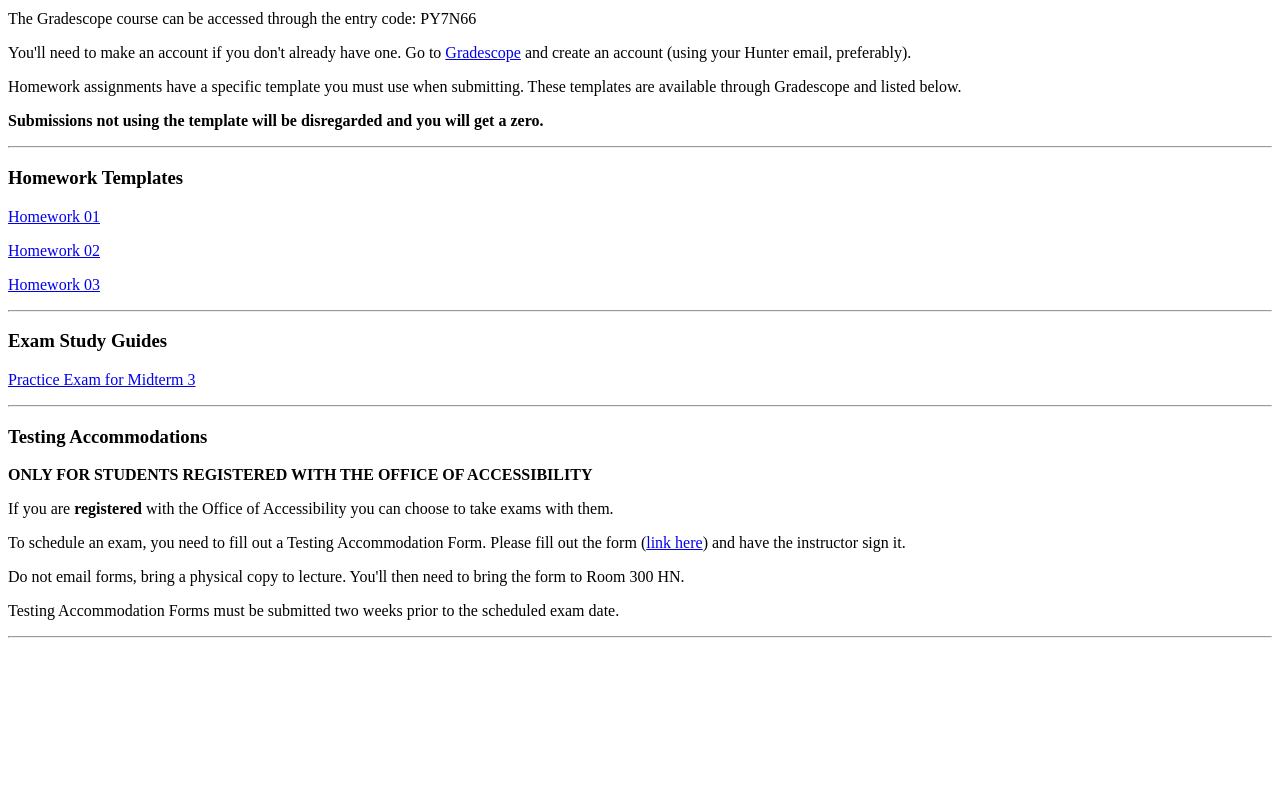
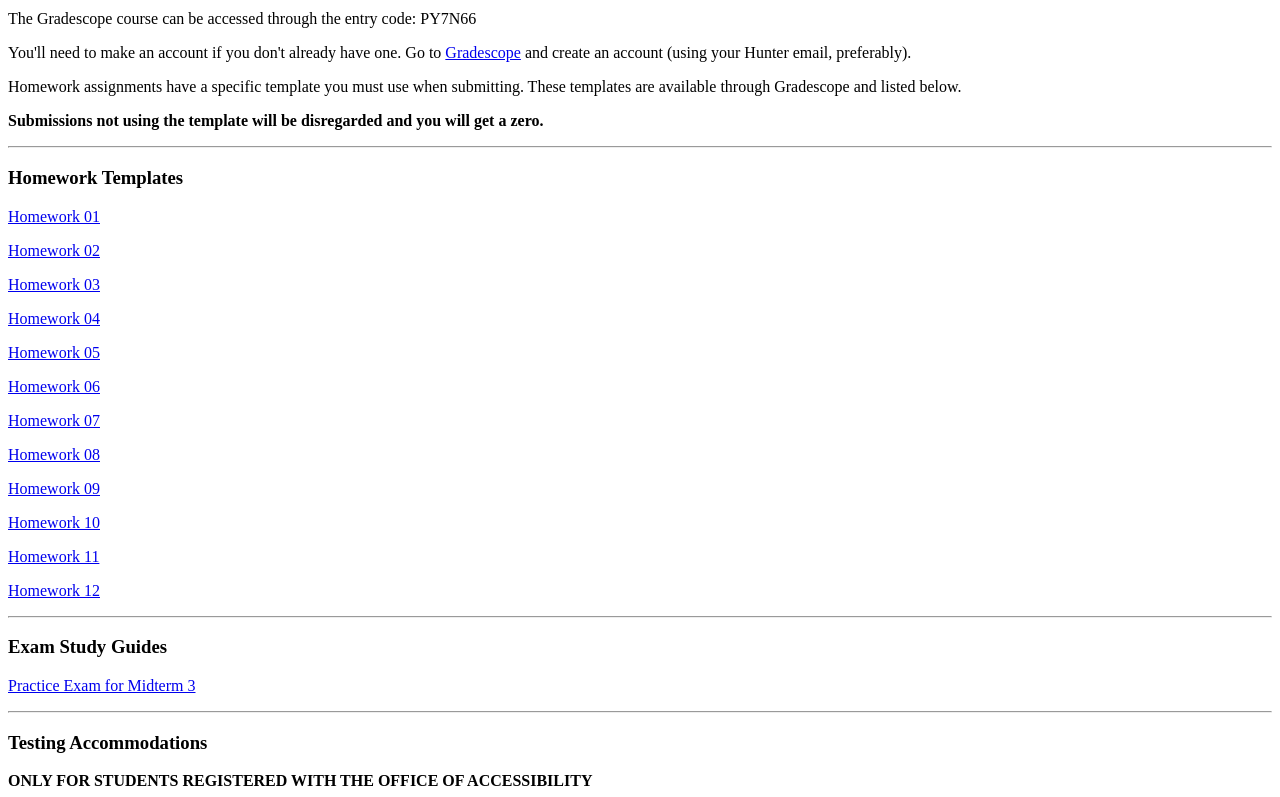
Before and after one commit to mtlynch3/csci160, a plain HTML site: page hw-exam-info.html in a window 1280 px wide. Shown: the part 505-1302 px from the top of the page. Before the commit the page ends 1151 px from the top, so only its background shows below. Drawn offline with Linux system fonts and the light colour scheme.

Commit message:
adding homework templates 4-12

```diff
--- a/hw-exam-info.html
+++ b/hw-exam-info.html
@@ -35,6 +35,15 @@
     <p><a href="./files/hw01.pdf" target="_blank">Homework 01</a></p>
     <p><a href="./files/hw02.pdf" target="_blank">Homework 02</a></p>
     <p><a href="./files/hw03.pdf" target="_blank">Homework 03</a></p>
+    <p><a href="./files/CSCI160_hw_4.pdf" target="_blank">Homework 04</a></p>
+    <p><a href="./files/CSCI160_hw_5.pdf" target="_blank">Homework 05</a></p>
+    <p><a href="./files/CSCI160_hw_6.pdf" target="_blank">Homework 06</a></p>
+    <p><a href="./files/CSCI160_hw_7.pdf" target="_blank">Homework 07</a></p>
+    <p><a href="./files/CSCI160_hw_8.pdf" target="_blank">Homework 08</a></p>
+    <p><a href="./files/CSCI160_hw_9.pdf" target="_blank">Homework 09</a></p>
+    <p><a href="./files/CSCI160_hw_10.pdf" target="_blank">Homework 10</a></p>
+    <p><a href="./files/CSCI160_hw_11.pdf" target="_blank">Homework 11</a></p>
+    <p><a href="./files/CSCI160_hw_12.pdf" target="_blank">Homework 12</a></p>
     <hr>
 
     <h3 id="hw-templates">Exam Study Guides</h3>
```
Also changed, not shown: 9 other files.
